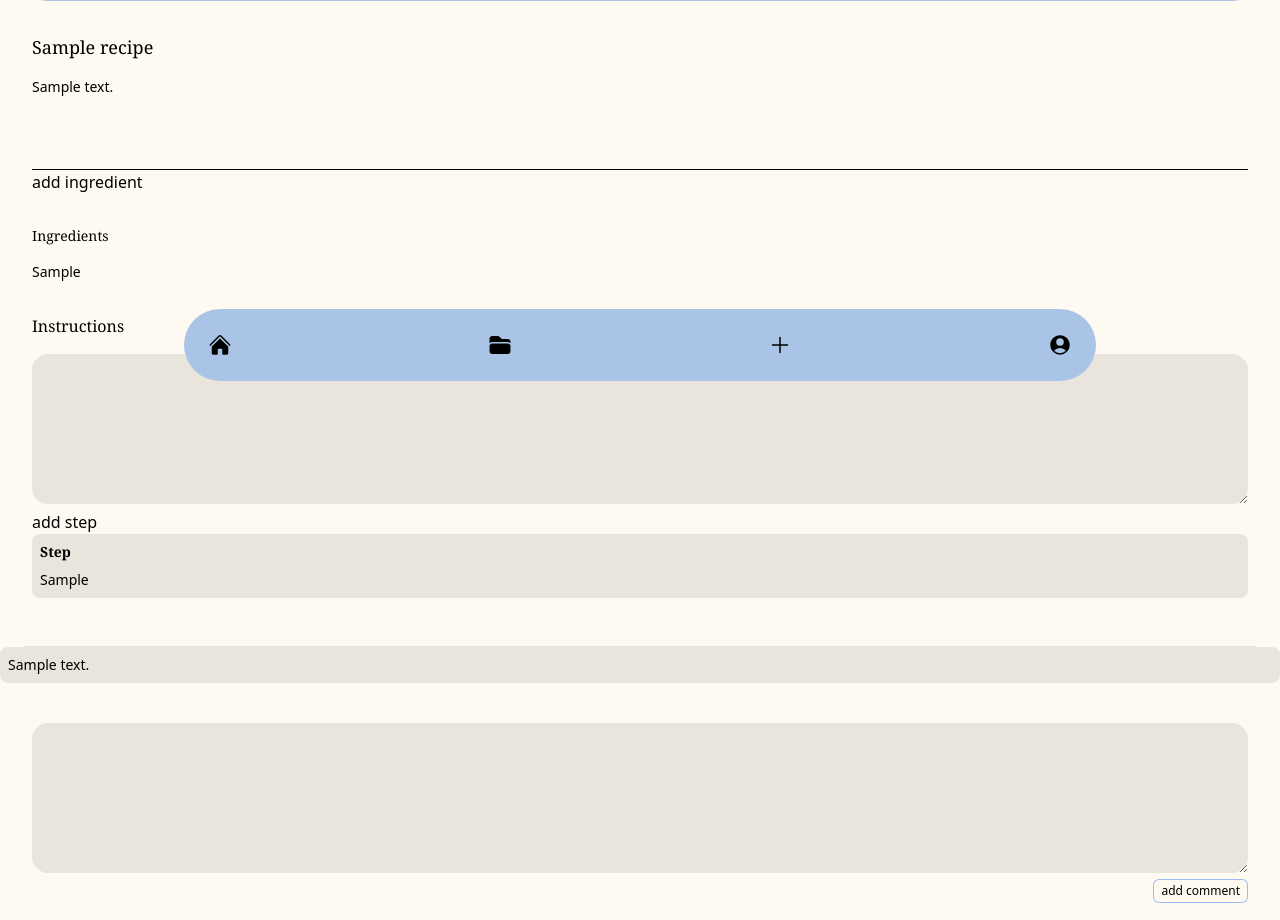
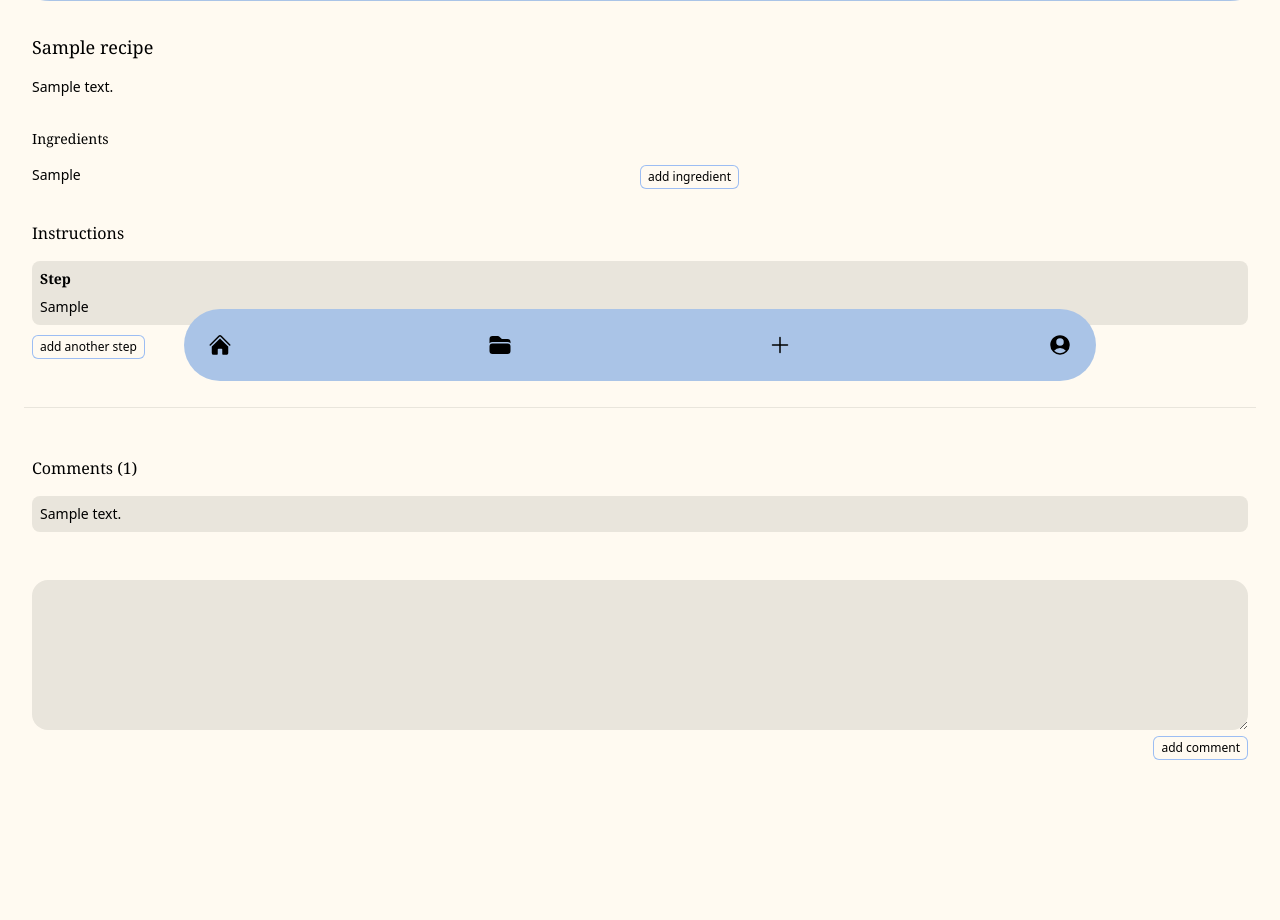
Before and after one commit to eliaswnoel/Appetit-app, a Django app: page /recipes/user/1/ in a window 1280 px wide. Shown: the part 383-1303 px from the top of the page. Run offline with Django 5.2, Linux system fonts and the light colour scheme; tables that the repository leaves empty hold one stand-in row (values such as "Sample post"); some libraries are stand-ins or nearby versions.

Commit message:
style: recipe view styling

```diff
--- a/appetitApp/static/css/dist/styles.css
+++ b/appetitApp/static/css/dist/styles.css
@@ -840,6 +840,10 @@ select {
   z-index: 10;
 }
 
+.m-0 {
+  margin: 0px;
+}
+
 .mx-4 {
   margin-left: 1rem;
   margin-right: 1rem;
@@ -892,8 +896,8 @@ select {
   margin-top: 2rem;
 }
 
-.mt-20 {
-  margin-top: 5rem;
+.mt-4 {
+  margin-top: 1rem;
 }
 
 .block {
@@ -968,6 +972,19 @@ select {
   width: 100%;
 }
 
+.w-1\/2 {
+  width: 50%;
+}
+
+.w-fit {
+  width: -moz-fit-content;
+  width: fit-content;
+}
+
+.w-10\/12 {
+  width: 83.333333%;
+}
+
 .grid-cols-2 {
   grid-template-columns: repeat(2, minmax(0, 1fr));
 }
@@ -1034,6 +1051,14 @@ select {
   border-radius: 0.375rem;
 }
 
+.rounded-2xl {
+  border-radius: 1rem;
+}
+
+.rounded-sm {
+  border-radius: 0.125rem;
+}
+
 .rounded-b-\[50px\] {
   border-bottom-right-radius: 50px;
   border-bottom-left-radius: 50px;
@@ -1041,6 +1066,10 @@ select {
 
 .border {
   border-width: 1px;
+}
+
+.border-0 {
+  border-width: 0px;
 }
 
 .border-b {
@@ -1083,6 +1112,10 @@ select {
 
 .p-2 {
   padding: 0.5rem;
+}
+
+.p-6 {
+  padding: 1.5rem;
 }
 
 .px-2 {
@@ -1138,16 +1171,20 @@ select {
   padding-bottom: 1.5rem;
 }
 
-.pt-20 {
-  padding-top: 5rem;
-}
-
 .pt-4 {
   padding-top: 1rem;
 }
 
 .pt-7 {
   padding-top: 1.75rem;
+}
+
+.pr-1 {
+  padding-right: 0.25rem;
+}
+
+.pb-4 {
+  padding-bottom: 1rem;
 }
 
 .text-center {
--- a/appetitApp/static/js/recipeFormControls.js
+++ b/appetitApp/static/js/recipeFormControls.js
@@ -7,6 +7,7 @@ const stepsForm = document.getElementById('add-steps');
 const stepsInput = document.getElementById('id_instructions');
 const addStepsBtn = document.getElementById('add-step-btn');
 const reviewInput = document.getElementById('id_text');
+const doneIngredient = document.getElementById('done-ingredient');
 
 const addStyles = (div, type) => {
   div.classList.add(type)
@@ -26,23 +27,32 @@ for (let div of ingFormDivs) {
 
 addStyles(stepsInput, 'w-full')
 addStyles(reviewInput, 'w-full')
-addStyles(ingredientInput, 'form-input');
-addStyles(ingredientInput, 'w-full');
+addStyles(ingredientInput, 'bg-card-bg')
+addStyles(ingredientInput, 'border-0')
+addStyles(ingredientInput, 'rounded-md')
+addStyles(ingredientInput, 'w-1/2')
+addStyles(ingredientInput, 'm-0')
 addStyles(stepsInput, 'bg-card-bg')
 addStyles(reviewInput, 'bg-card-bg')
 
 
-// window.onload = () => {
-//   ingredientForm.style.display = 'none'
-//   stepsForm.style.display = 'none'
+window.onload = () => {
 
-//   addIngredientBtn.addEventListener('click', (e) => {
-//     ingredientForm.style.display = 'flex';
-//   })
+  doneIngredient.addEventListener('click', (e) => {
+    ingredientForm.style.display = 'none';
+    addIngredientBtn.style.display = "inline-flex";
+    doneIngredient.style.display = 'none'
+  })
+  addIngredientBtn.addEventListener('click', (e) => {
+    ingredientForm.style.display = 'flex';
+    doneIngredient.style.display = "inline-flex";
+    addIngredientBtn.style.display = 'none'
+  })
 
-//   addStepsBtn.addEventListener('click', (e) => {
-//     stepsForm.style.display = 'flex'
-//   })
+  addStepsBtn.addEventListener('click', (e) => {
+    stepsForm.style.display = 'block'
+    addStepsBtn.style.display = 'none'
+  })
 
 
-// }
+}
--- a/appetitApp/templates/base.html
+++ b/appetitApp/templates/base.html
@@ -48,7 +48,7 @@
         </svg></a>
       </div>
     </footer>
-
+    <div class="container h-40"></div>
 
   </body>
   </html>
--- a/appetitApp/templates/recipes/user/user_recipe.html
+++ b/appetitApp/templates/recipes/user/user_recipe.html
@@ -18,11 +18,6 @@
 
 {% comment %} ingredients list {% endcomment %}
 
-<form class="container" id="ingredient-form" action="{% url "add_ingredient" recipe.id  %}" method="post">
-  {% csrf_token %}
-  {{ ingredient_form }}
-  <button type="submit">add ingredient</button>
-</form>
 
 <div class="container text-sm my-8 px-6">
   <h2 class="font-serif mb-4">Ingredients</h2>
@@ -31,37 +26,53 @@
     {% for ingredient in recipe.ingredients_set.all %}
     <p>{{ ingredient.amount }} {{ ingredient.measurement }} {{ ingredient.ingredient }}</p>
     {% endfor %}
+    <form class="bg-card-bg pr-1 hidden rounded-md w-1/2 " id="ingredient-form" action="{% url "add_ingredient" recipe.id  %}" method="post">
+      {% csrf_token %}
+      {{ ingredient_form }}
+      <button type="submit">+</button>
+    </form>
+    <button class="w-fit rounded-md bg-gray-50 px-2 py-1 text-xs font-medium text-gray-600 ring-1 ring-inset ring-gray-500/10" id="show-ingredient-btn">add ingredient</button>
   </div>
+
 </div>
+
+
 {% comment %} descriptions {% endcomment %}
 <div class="container my-8 px-6">
   <h2 class="font-serif mb-4">
     Instructions
   </h2>
 
-  <form id="add-steps" action="{% url "add_steps" recipe.id %}" method="post">
-    {% csrf_token %}
-    {{ steps_form }}
-    <button type="submit">add step</button>
-  </form>
   {% for step in recipe.steps_set.all %}
   <div class="mb-2 bg-card-bg rounded-lg p-2">
     <p class="text-sm font-bold font-serif pb-2">Step</p>
     <p class="text-sm">{{ step.instructions }}</p>
   </div>
   {% endfor %}
+  <button id='add-step-btn' class="inline-flex items-center rounded-md bg-gray-50 px-2 py-1 text-xs font-medium text-gray-600 ring-1 ring-inset ring-gray-500/10">add another step</button>
+  <form class="hidden" id="add-steps" action="{% url "add_steps" recipe.id %}" method="post">
+    {% csrf_token %}
+    {{ steps_form }}
+    <button class="inline-flex items-center rounded-md bg-gray-50 px-2 py-1 text-xs font-medium text-gray-600 ring-1 ring-inset ring-gray-500/10" type="submit">add step</button>
+  </form>
 </div>
 
 
 <div class="mx-6 pt-4 border-b border-card-bg">
 </div>
+
+<div class="container mt-12 flex flex-col">
+    <div class="pb-4 font-serif">
+      Comments ({{ recipe.reviewmodel_set.all | length }})
+    </div>
+
     {% for review in recipe.reviewmodel_set.all %}
     <div class="mb-2 bg-card-bg rounded-lg p-2">
       <p class="text-sm">{{ review.text }}</p>
     </div>
     {% endfor %}
+</div>
 {% comment %}reviews{% endcomment %}
-{{ recipe.reviews_set.all }}
 <div class="container mt-10">
   <form action="{% url "add_review" recipe.id %}" method="POST">
     {% csrf_token %}
```
Lines whose indentation alone changed are shown as unchanged.
